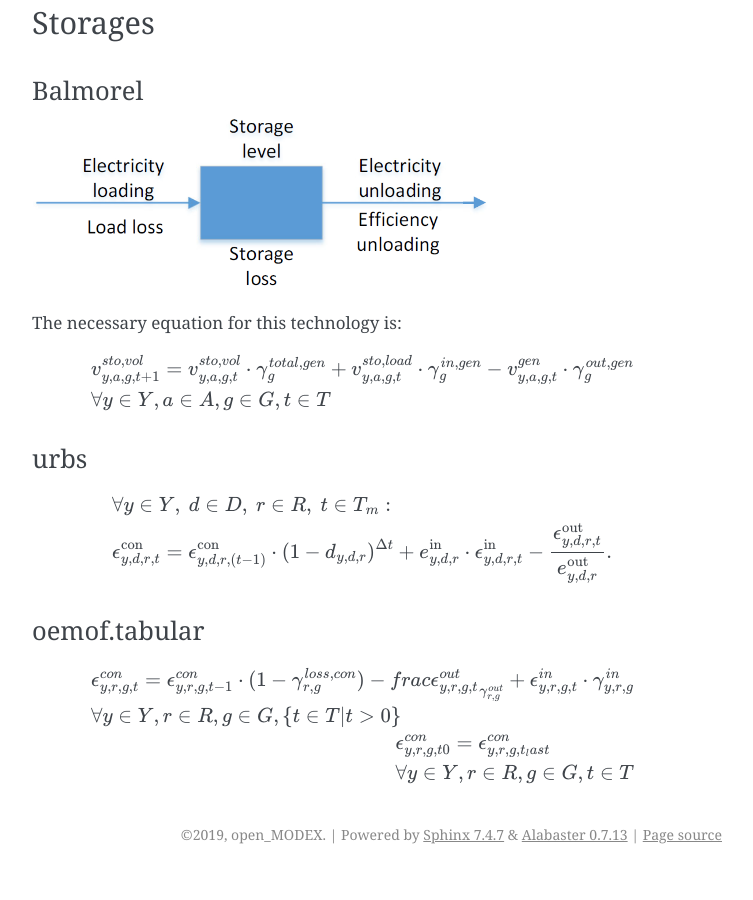
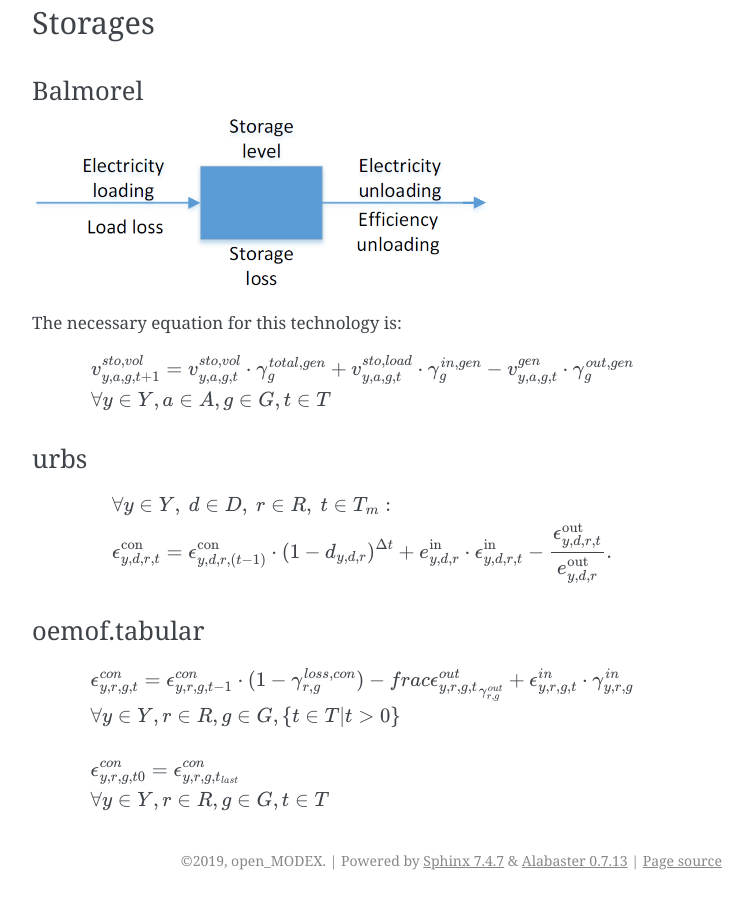
Before and after one commit to open-modex/mathematical-documentation, a Sphinx documentation site: the page built from doc/source/frameworks/technologies.rst, in a window 1280 px wide and 900 px high, scrolled down 4158 px. Shown: the whole window, without its empty margins (388-1141 px from the left). Built offline with Sphinx 7.4.7, drawn with Linux system fonts in a browser that asks for light colours; before the commit the page ends 5032 px from its top, so only the background shows below that.

Commit message:
Insert linebreak in `Storages` equation
Try to left align the second equation.

```diff
--- a/doc/source/frameworks/technologies.rst
+++ b/doc/source/frameworks/technologies.rst
@@ -226,7 +226,7 @@ oemof.tabular
   & {\epsilon^{con}_{y,r,g,t} = \epsilon^{con}_{y,r,g,t-1} \cdot (1 - \gamma^{loss,con}_{r,g}) - frac{\epsilon^{out}_{y,r,g,t}}_{\gamma^{out}_{r,g}} + \epsilon^{in}_{y,r,g,t} \cdot \gamma^{in}_{y,r,g}}
   \\
   & \forall y \in Y, r\in R, g\in G, \{t\in T | t > 0\} \\
-
-  & {\epsilon^{con}_{y,r,g,t0} = \epsilon^{con}_{y,r,g,t_last}}
+  \\
+  & {\epsilon^{con}_{y,r,g,t0} = \epsilon^{con}_{y,r,g,t_{last}}}
   \\
   & \forall y \in Y, r\in R, g\in G, t\in T
```
